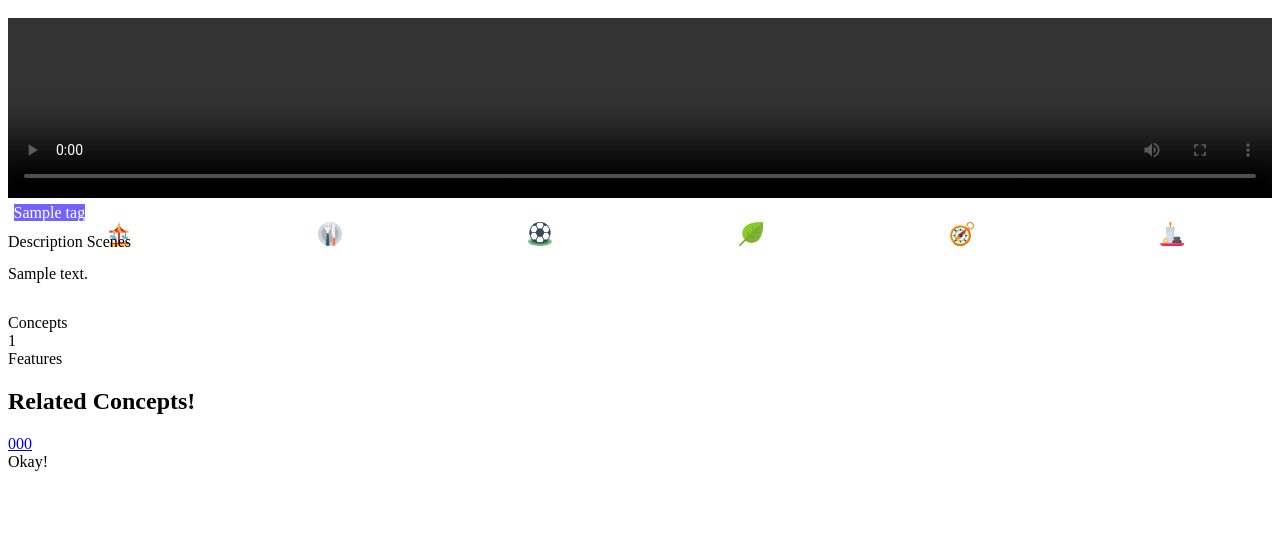
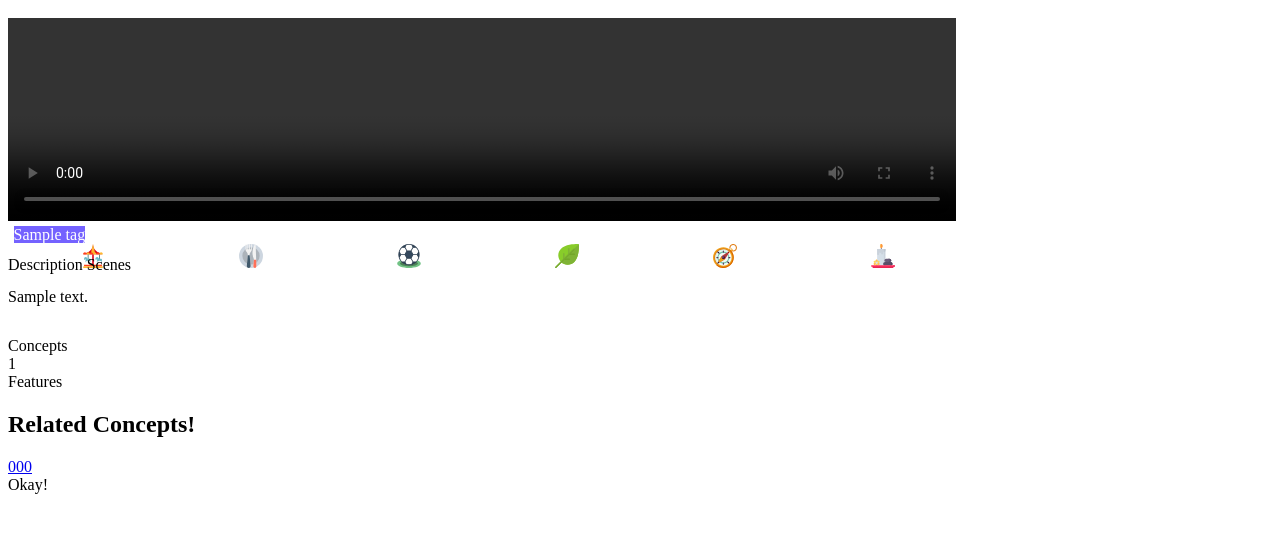
Before and after one commit to mvenditto/semantic-vid, a Flask app: template templates/video_card_template_yt_sui.html in a window 1280 px wide. Shown: the top 533 px of the page. Run offline with Flask 2, Linux system fonts and the light colour scheme; the template is opened without the code that fills it: most values are stand-ins (such as "Sample title", 1, 10 or a date in 2020); parts of the project's set-up code (start-up, migrations or seed data) failed here and were passed over.

Commit message:
fixed video cards centering

```diff
--- a/templates/video_card_template_yt_sui.html
+++ b/templates/video_card_template_yt_sui.html
@@ -4,7 +4,7 @@
 	<div class="row">
 	{% for v in page %}
 		<div class="column">
-			<div class="ui blurring card" style="height: 400px;">
+			<div class="ui blurring centered card" style="width: 75%; height: 450px;">
 				<div class="image" style="padding-top:10px; height: 45%;">
 				  	<video
 				  		style="width: 100%; height: 100%;"
```
